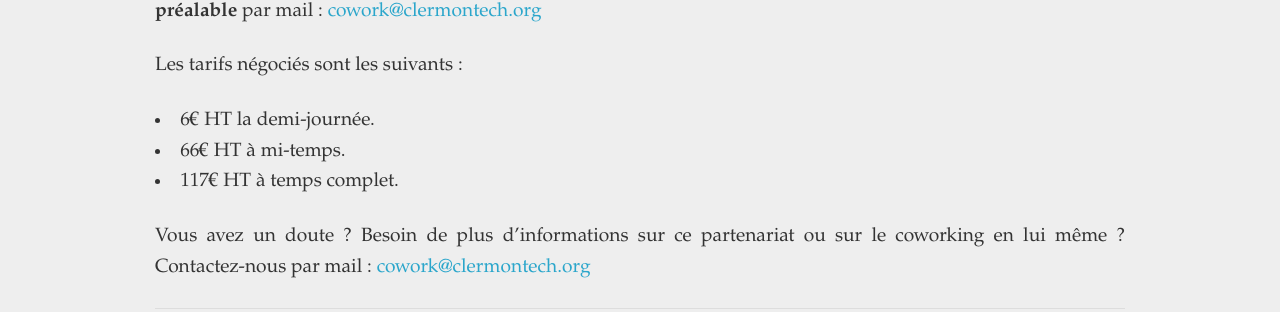
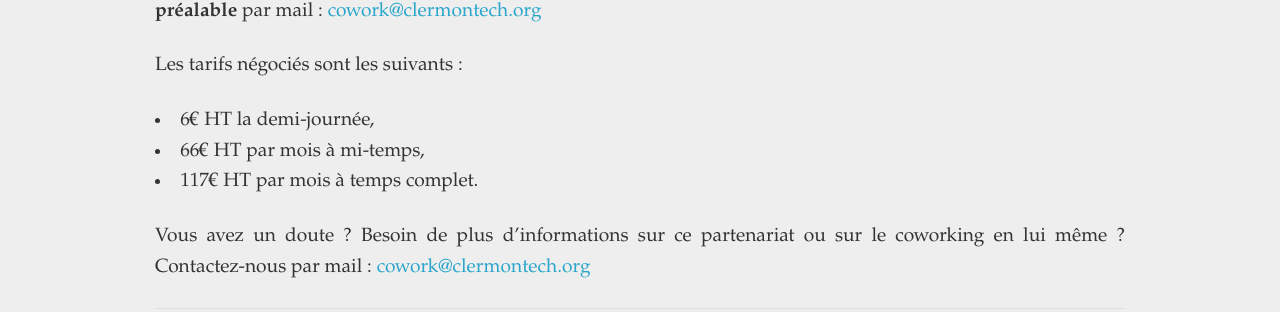
Before and after one commit to clermontech/clermontech.github.com, a Jekyll site: the page built from cowork.md, in a window 1280 px wide. Shown: the part 888-1200 px from the top of the page. Built offline with Jekyll 4.4.1, drawn with Linux system fonts in a browser that asks for light colours.

Commit message:
amélioration des prix

```diff
--- a/cowork.md
+++ b/cowork.md
@@ -15,9 +15,9 @@ Pour pouvoir profiter de cette offre dédiée aux développeurs, vous devez **im
 
 Les tarifs négociés sont les suivants :
 
-- 6€ HT la demi-journée.
-- 66€ HT à mi-temps.
-- 117€ HT à temps complet.
+- 6€ HT la demi-journée,
+- 66€ HT par mois à mi-temps,
+- 117€ HT par mois à temps complet.
 
 Vous avez un doute ? Besoin de plus d'informations sur ce partenariat ou sur le coworking en lui même ? Contactez-nous par mail : <a href="mailto:cowork@clermontech.org">cowork@clermontech.org</a>
 
```
